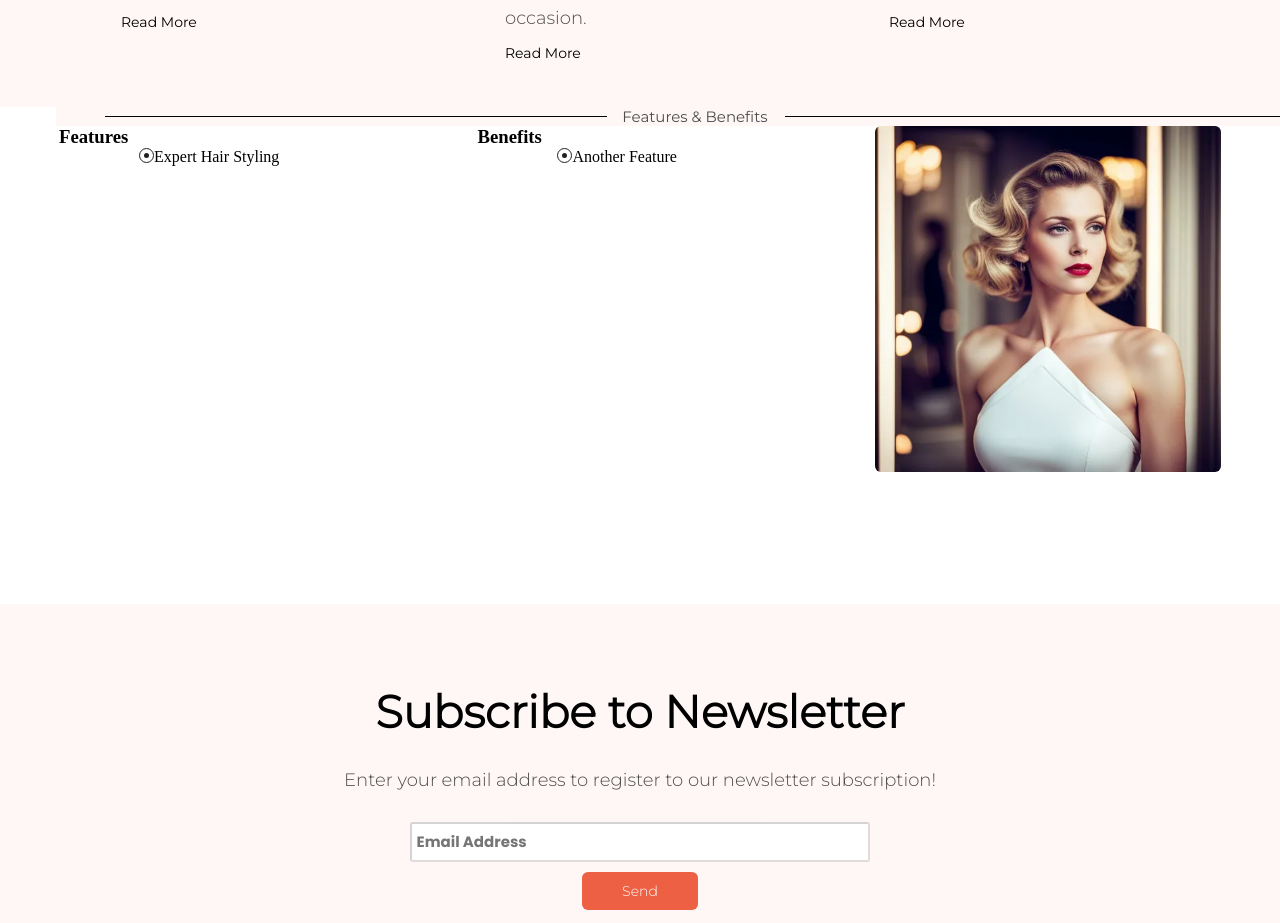
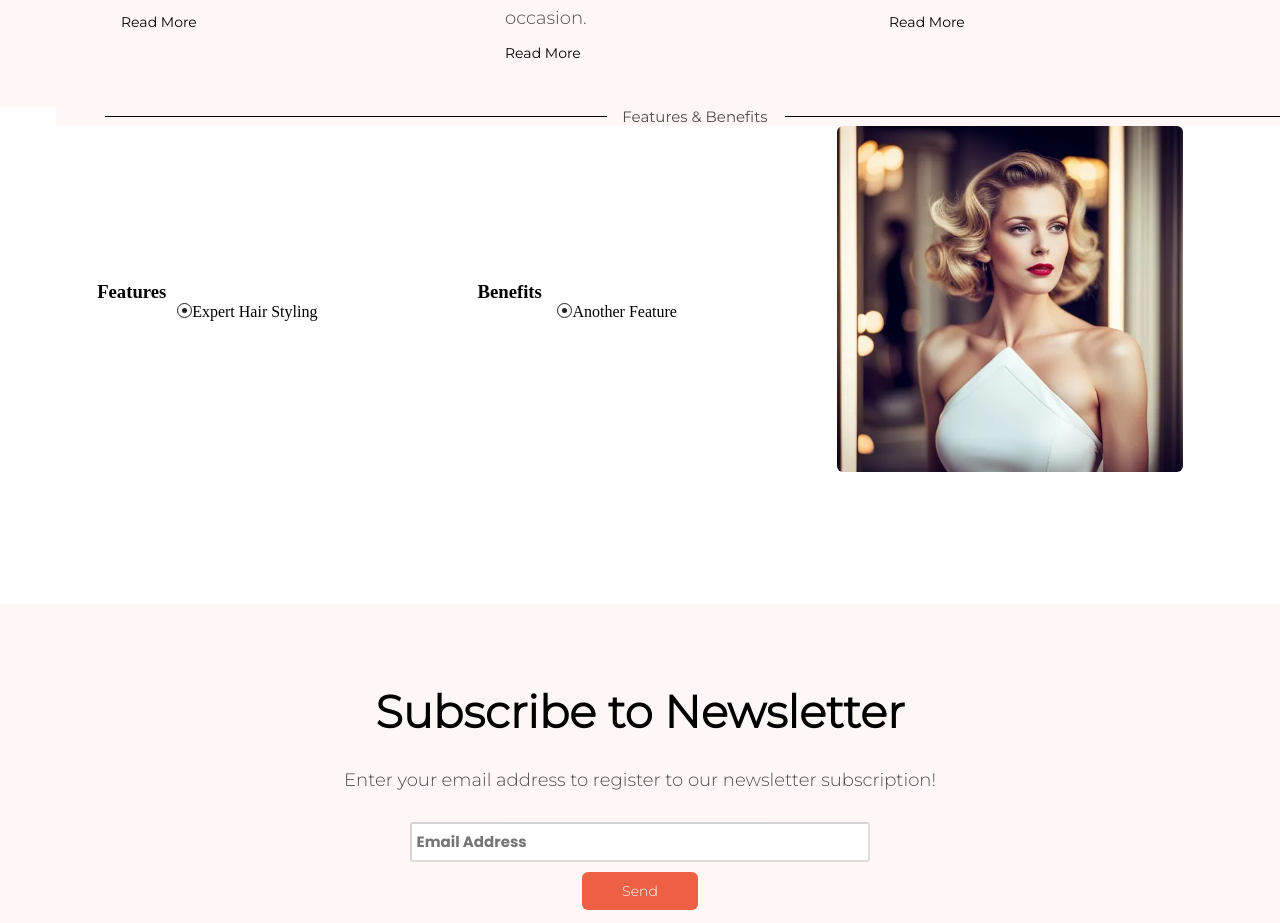
Before and after one commit to nadiahosisy/Beauty-Salon, a React (Vite) app: page /Home in a window 1280 px wide. Shown: the part 2203-3126 px from the top of the page. Built offline with nearby package versions, Linux system fonts and the light colour scheme.

Commit message:
styled the main container

```diff
--- a/src/components/home-page-component/FeaturesAndBenefits.jsx
+++ b/src/components/home-page-component/FeaturesAndBenefits.jsx
@@ -10,7 +10,7 @@ const FeaturesAndBenefits = () => {
           <span className="right-side"></span>
         </div>
       </div>
-      <div className="main-container">
+      <div className="main-container-features-benifts">
         {/* First Section */}
         <div className="section">
           <h3 className="header">Features</h3>
--- a/src/style/home-beneifts.css
+++ b/src/style/home-beneifts.css
@@ -77,6 +77,12 @@
   padding-top: 40px;
   padding-bottom: 40px;
 }
+.main-container-features-benifts {
+  display: flex;
+  flex-direction: row;
+  align-items: center;
+  justify-content: center;
+}
 .header-div-features {
   display: flex;
   bottom: 8rem;
```
